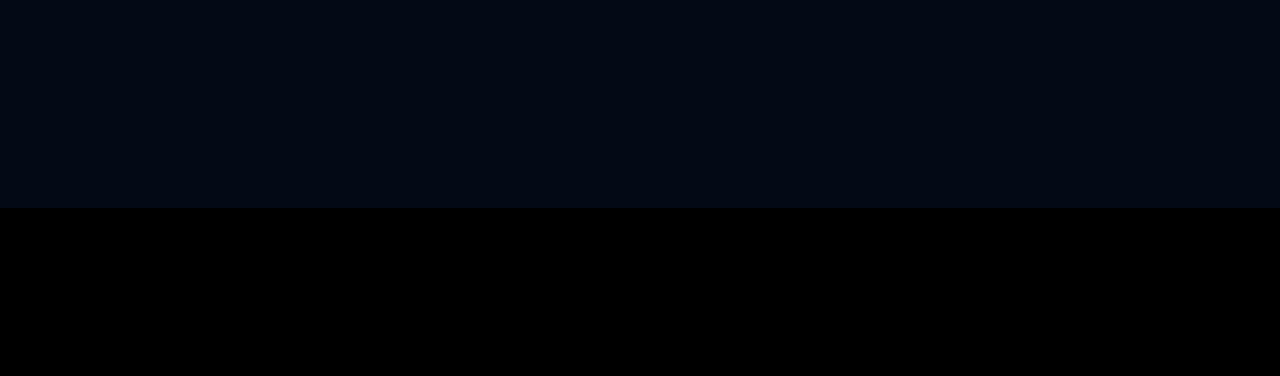
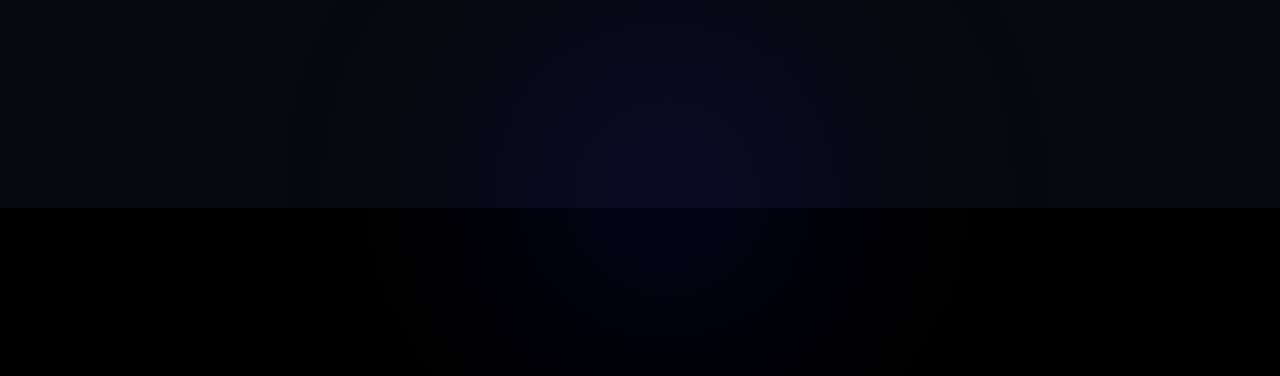
Before and after one commit to WillCBurroughs/personal_website, a React (Create React App) app: page / in a window 1280 px wide. Shown: the part 3312-3688 px from the top of the page. Before the commit the page ends 3520 px from the top, so only its background shows below. Built offline with nearby package versions, Linux system fonts and the light colour scheme; a web font is replaced by a local one.

Commit message:
Adding first blot and component

```diff
--- /dev/null
+++ b/src/components/atoms/BlueBlot.js
@@ -0,0 +1,20 @@
+import React from "react";
+import '../../App.css'
+
+export default function BlueBlot(props) {
+    const { width = 100, top = 0, left = 0, id = "" } = props;
+
+    return (
+      <div
+        id={id}
+        className="blueBlot"
+        style={{
+          width: `${width}vw`,
+          height: `${width}vw`,
+          top: `${top}vh`,
+          left: `${left}vw`,
+          position: "absolute",
+        }}
+      ></div>
+    );
+}
--- a/src/components/molecules/ContactMeDesktop.js
+++ b/src/components/molecules/ContactMeDesktop.js
@@ -1,10 +1,11 @@
 import React from "react";
 import '../../App.css';
+import BlueBlot from "../atoms/BlueBlot";
 
 function ContactMeDesktop() {
     return (
         <div className="contactMeHolder">
-
+            <BlueBlot id={"blueBlot1"} width={60} top={390} left={22} />
         </div>
     );
 }
--- a/src/index.css
+++ b/src/index.css
@@ -333,7 +333,7 @@ h1, h2, h3 {
 
     .blurProjects {
         position: absolute;
-        border-radius: 20%; /* Makes it a perfect circle */
+        border-radius: 20%;
         background: radial-gradient(
           circle,
           rgba(22, 22, 230, 0.25) 0%,   /* Center color */
@@ -424,8 +424,31 @@ h1, h2, h3 {
     }
 
     .contactMeHolder {
-        display: flex;
-        width: 100vw;
+        display: block;
+        position: static;
+        z-index: auto;
+        width: 100%;
         height: 120vh;
-        background-color: #030915;
+        overflow: hidden;
+        background-color: #080810;
     }
+
+    .blueBlot {
+        border-radius: 50%;
+        background: radial-gradient(
+          circle,
+          rgba(22, 22, 230, 0.15) 0%,
+          rgba(64, 64, 169, 0.03) 50%,
+          transparent 100%
+        );
+        position: absolute;
+    }
+
+    #blueBlot1 {
+        background: radial-gradient(
+            circle,
+            rgba(22, 22, 230, 0.10) 0%,
+            rgba(64, 64, 169, 0.01) 50%,
+            transparent 100%
+          );
+    }
```
